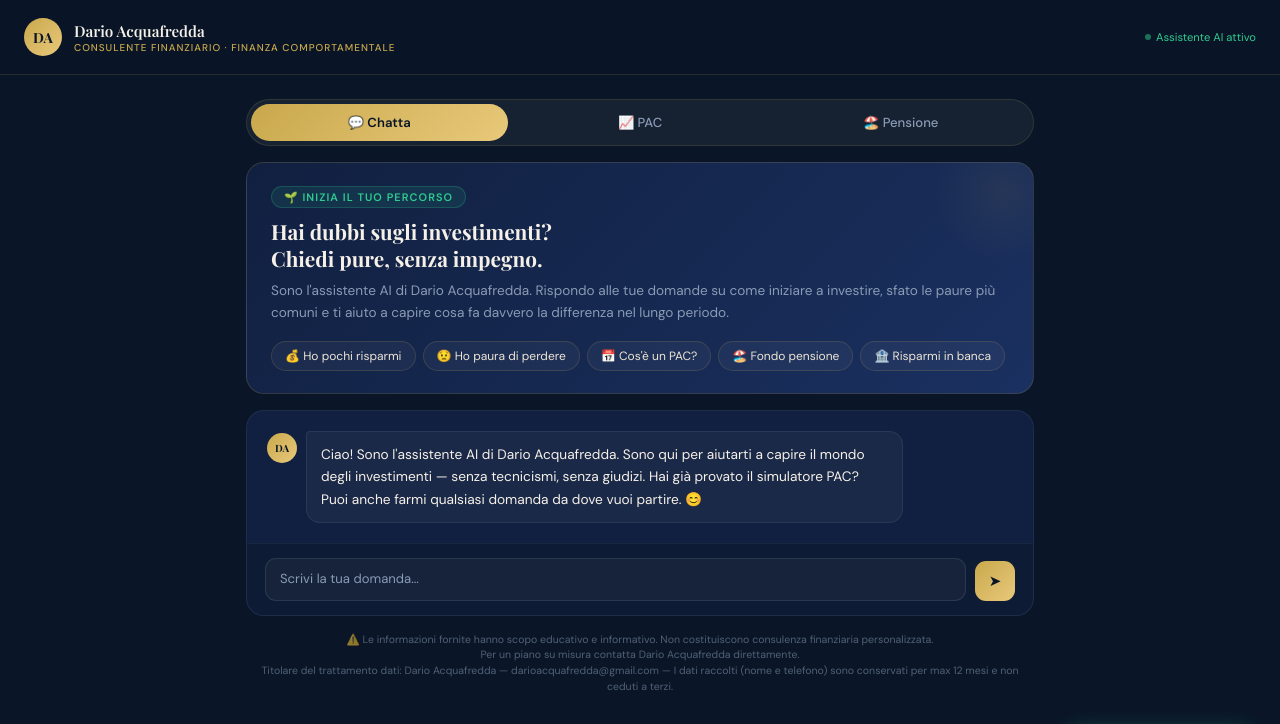
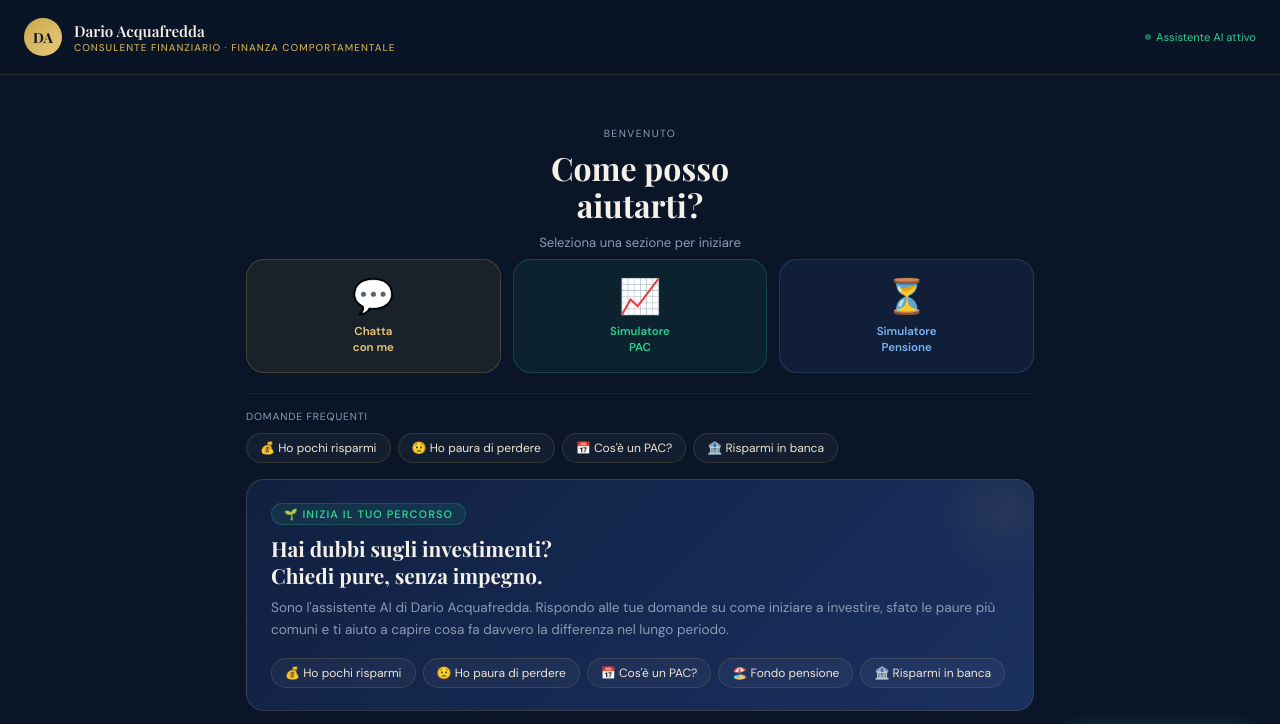
Before and after one commit to Dario5536/Assistente-Dario, a plain HTML site: page index.html in a window 1280 px wide. Shown: the top 724 px of the page. Drawn offline with nearby package versions, Linux system fonts and the light colour scheme.

Commit message:
Add files via upload

```diff
--- a/index.html
+++ b/index.html
@@ -109,10 +109,42 @@
 </div>
 
 <div class="main">
-  <div class="tab-toggle">
-    <button class="tab-btn active" onclick="switchTab('chat')" id="btn-chat">💬 Chatta</button>
-    <button class="tab-btn" onclick="switchTab('sim')" id="btn-sim">📈 PAC</button>
-    <button class="tab-btn" onclick="switchTab('pension')" id="btn-pension">🏖️ Pensione</button>
+  <!-- HOME SCREEN -->
+  <div id="home-screen">
+    <div style="padding:28px 4px 8px; text-align:center;">
+      <div style="font-size:0.65rem; color:var(--text-light); letter-spacing:0.14em; text-transform:uppercase; margin-bottom:10px;">Benvenuto</div>
+      <div style="font-family:'Playfair Display',serif; font-size:2rem; font-weight:700; color:var(--cream); line-height:1.15; margin-bottom:10px;">Come posso<br>aiutarti?</div>
+      <div style="font-size:0.82rem; color:var(--text-light);">Seleziona una sezione per iniziare</div>
+    </div>
+    <div style="display:grid; grid-template-columns:1fr 1fr 1fr; gap:12px; margin-bottom:20px;">
+      <div onclick="switchTab('chat')" style="background:rgba(201,168,76,0.08); border:1px solid rgba(201,168,76,0.25); border-radius:18px; padding:20px 10px 16px; text-align:center; cursor:pointer; transition:all 0.2s ease;" onmouseover="this.style.background='rgba(201,168,76,0.15)'" onmouseout="this.style.background='rgba(201,168,76,0.08)'">
+        <div style="font-size:34px; margin-bottom:10px; line-height:1;">💬</div>
+        <div style="font-size:0.72rem; font-weight:600; color:#e8c97a; line-height:1.4;">Chatta<br>con me</div>
+      </div>
+      <div onclick="switchTab('sim')" style="background:rgba(46,204,143,0.07); border:1px solid rgba(46,204,143,0.22); border-radius:18px; padding:20px 10px 16px; text-align:center; cursor:pointer; transition:all 0.2s ease;" onmouseover="this.style.background='rgba(46,204,143,0.14)'" onmouseout="this.style.background='rgba(46,204,143,0.07)'">
+        <div style="font-size:34px; margin-bottom:10px; line-height:1;">📈</div>
+        <div style="font-size:0.72rem; font-weight:600; color:#2ecc8f; line-height:1.4;">Simulatore<br>PAC</div>
+      </div>
+      <div onclick="switchTab('pension')" style="background:rgba(100,160,255,0.07); border:1px solid rgba(100,160,255,0.2); border-radius:18px; padding:20px 10px 16px; text-align:center; cursor:pointer; transition:all 0.2s ease;" onmouseover="this.style.background='rgba(100,160,255,0.14)'" onmouseout="this.style.background='rgba(100,160,255,0.07)'">
+        <div style="font-size:34px; margin-bottom:10px; line-height:1;">⏳</div>
+        <div style="font-size:0.72rem; font-weight:600; color:#7ab4f5; line-height:1.4;">Simulatore<br>Pensione</div>
+      </div>
+    </div>
+    <div style="border-top:1px solid rgba(255,255,255,0.05); padding-top:16px;">
+      <div style="font-size:0.65rem; color:var(--text-light); letter-spacing:0.08em; text-transform:uppercase; margin-bottom:10px;">Domande frequenti</div>
+      <div style="display:flex; flex-wrap:wrap; gap:7px;">
+        <div class="topic-chip" onclick="switchTab('chat'); setTimeout(() => sendQuick('Perché dovrei investire se ho pochi risparmi?'), 200)">💰 Ho pochi risparmi</div>
+        <div class="topic-chip" onclick="switchTab('chat'); setTimeout(() => sendQuick('Ho paura di perdere i miei soldi investendo'), 200)">😟 Ho paura di perdere</div>
+        <div class="topic-chip" onclick="switchTab('chat'); setTimeout(() => sendQuick('Cos'è un PAC e come funziona?'), 200)">📅 Cos'è un PAC?</div>
+        <div class="topic-chip" onclick="switchTab('chat'); setTimeout(() => sendQuick('Cosa succede ai miei risparmi fermi in banca?'), 200)">🏦 Risparmi in banca</div>
+      </div>
+    </div>
+  </div>
+
+  <!-- BACK BAR (visible when inside a section) -->
+  <div id="back-bar" style="display:none; align-items:center; gap:10px; margin-bottom:4px;">
+    <button onclick="goHome()" style="background:rgba(255,255,255,0.05); border:1px solid rgba(255,255,255,0.09); border-radius:50px; padding:7px 14px; color:var(--text-light); font-family:'DM Sans',sans-serif; font-size:0.78rem; cursor:pointer; display:flex; align-items:center; gap:6px; transition:all 0.2s;">← Torna al menu</button>
+    <span style="font-size:0.8rem; color:var(--cream); font-weight:500;" id="back-bar-title"></span>
   </div>
 
   <!-- CHAT PANEL -->
@@ -374,14 +406,23 @@ Tono: amichevole, motivante, empatico, mai tecnico. Competenza senza promesse. U
   }
 
   function switchTab(tab) {
+    document.getElementById('home-screen').style.display = 'none';
+    document.getElementById('back-bar').style.display = 'flex';
+    const titles = { chat: '💬 Chatta con me', sim: '📈 Simulatore PAC', pension: '⏳ Simulatore Pensione' };
+    document.getElementById('back-bar-title').textContent = titles[tab] || '';
     document.getElementById('panel-chat').classList.toggle('active', tab === 'chat');
     document.getElementById('panel-sim').classList.toggle('active', tab === 'sim');
     document.getElementById('panel-pension').classList.toggle('active', tab === 'pension');
-    document.getElementById('btn-chat').classList.toggle('active', tab === 'chat');
-    document.getElementById('btn-sim').classList.toggle('active', tab === 'sim');
-    document.getElementById('btn-pension').classList.toggle('active', tab === 'pension');
     if (tab === 'sim' && !pacChart) updateSim();
     if (tab === 'pension') updatePension();
+  }
+
+  function goHome() {
+    document.getElementById('home-screen').style.display = 'block';
+    document.getElementById('back-bar').style.display = 'none';
+    document.getElementById('panel-chat').classList.remove('active');
+    document.getElementById('panel-sim').classList.remove('active');
+    document.getElementById('panel-pension').classList.remove('active');
   }
 
   function formatEuro(n) { return '€' + Math.round(n).toLocaleString('it-IT'); }
```
